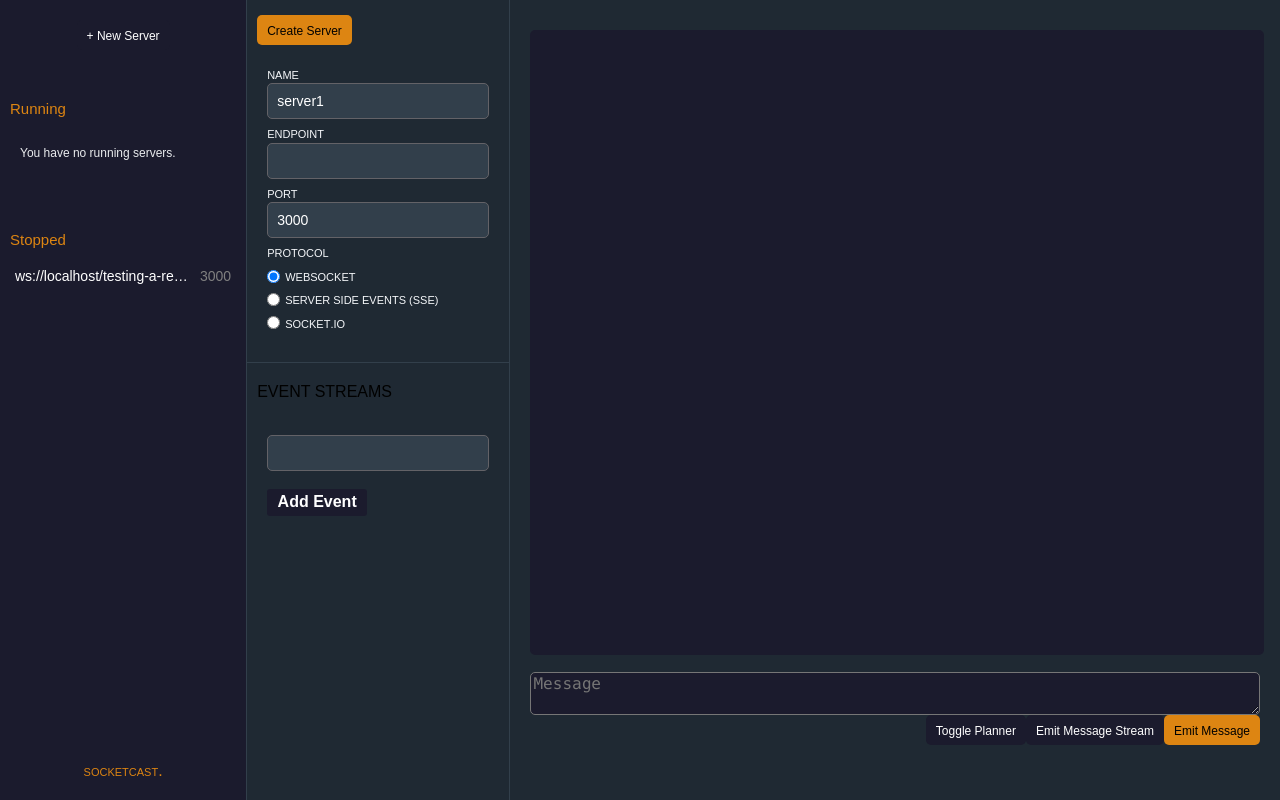
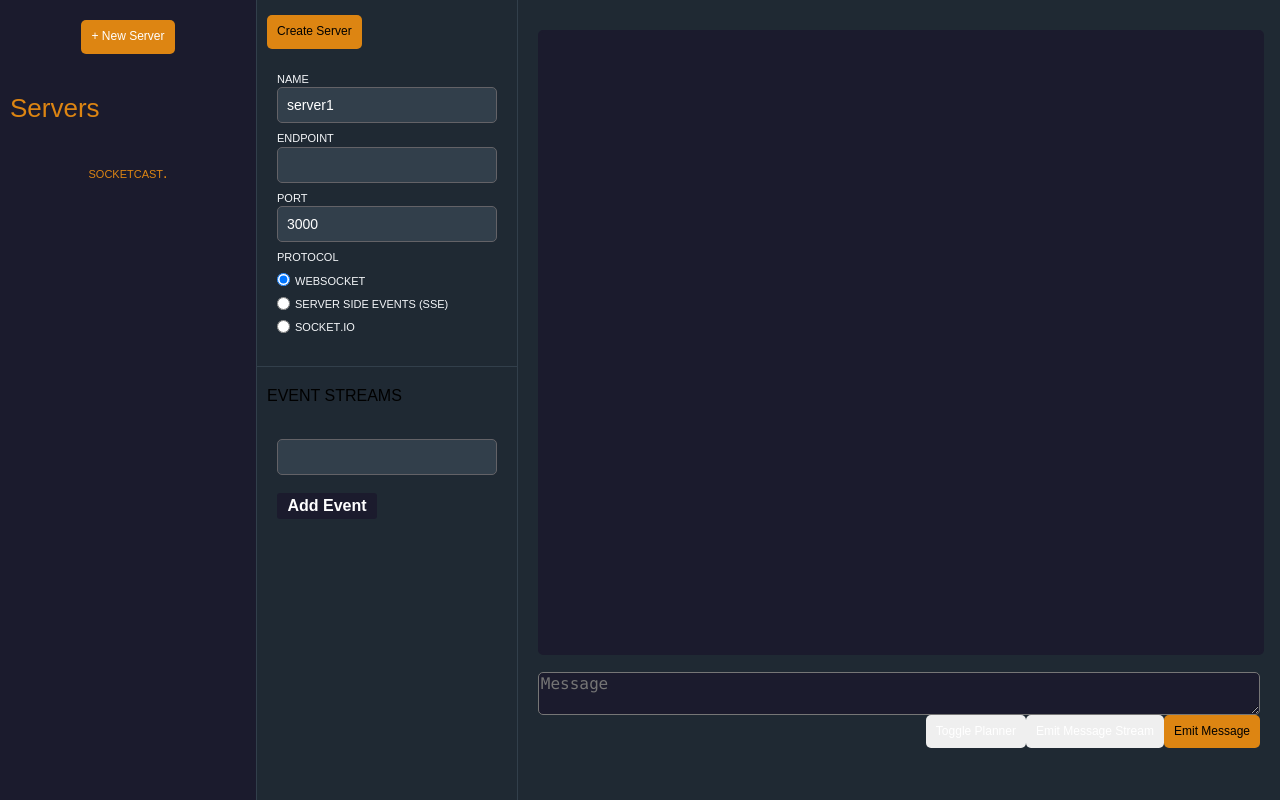
Before and after one commit to oslabs-beta/socketcast, a React app: page / in a window 1280 px wide. Built offline with nearby package versions, Linux system fonts and the light colour scheme.

Commit message:
Refactored sidebar styling and implemented Material-UI icon

```diff
--- a/src/components/Sidebar.tsx
+++ b/src/components/Sidebar.tsx
@@ -5,18 +5,30 @@
 import React from 'react';
 import { useDispatch, useSelector } from 'react-redux';
 import { setCurrentServerId } from '@/store/actions';
+import FiberManualRecordIcon from '@material-ui/icons/FiberManualRecord';
+import { green, red } from '@material-ui/core/colors';
 
 function Sidebar() {
   const dispatch = useDispatch();
   // @ts-ignore
   const servers = useSelector((store) => store.serversReducer.servers);
 
+  const displayServers = Object.values(servers).map((server: any) => {
+    const status = server.status === "RUNNING" ? green[500] : red[500];
     return (
-    <div className="sidebar-container">
-      <div className="top">
-        <div className="sidebar-buttons">
+      <div className="server" key={server.id} onClick={() => dispatch(setCurrentServerId(server.id))}>
+        <span className="name">{server.name}</span>
+        <span className="port">{server.port}</span>
+        <FiberManualRecordIcon style={{ color: status }} />
+      </div>
+    )
+  });
+
+  return (
+    <div className="sidebar">
+      <div className="buttons-display">
         <button
-            className="button secondary"
+          className="button"
           onClick={() => {
             dispatch(setCurrentServerId(''));
           }}
@@ -24,42 +36,9 @@ function Sidebar() {
           + New Server
         </button>
       </div>
-        <div className="server-container">
-          <div className="filter-container">
-            <div className="filter-name">Running</div>
-            {
-              Object.values(servers).length
-                ? Object.values(servers).filter((item: any) => item.status === 'RUNNING').map((item: any) => (
-                  <div
-                    className="server-info"
-                    role="button"
-                    tabIndex={0}
-                    title={item.name}
-                    key={item.id}
-                    onClick={() => { dispatch(setCurrentServerId(item.id)); }}
-                  >
-                    <span className="display-name">{item.name}</span>
-                    <span className="port">{item.port}</span>
-                  </div>
-                )) : <span className="muted-info">You have no running servers.</span>
-            }
-          </div>
-          <div className="filter-container">
-            <div className="filter-name">Stopped</div>
-            {/* Conditionally render the below if there are no stopped servers. */}
-            {/* <span className="muted-info">You have no stopped servers.</span> */}
-            <div
-              className="server-info"
-              role="button"
-              tabIndex={0}
-              title="ws://localhost/testing-a-really-long-path"
-            >
-              <span className="display-name">ws://localhost/testing-a-really-long-path</span>
-              <span className="port">3000</span>
-            </div>
-          </div>
-
-        </div>
+      <div className="servers-display">
+        <div className="title">Servers</div>
+        {displayServers}
       </div>
 
       <div className="bottom">
--- a/src/styles/app.scss
+++ b/src/styles/app.scss
@@ -34,12 +34,10 @@ body {
 /* ---------------------------------------- */
 
 .button {
-  background-color: $primary-background;
   color: white;
   font-size: 12px;
   font-weight: lighter;
   padding: 10px;
-  height: 30px;
   border-radius: 5px;
   border-width: 0px;
 
@@ -79,6 +77,59 @@ input[type="text"] {
 /* --------------  LEFT PANE  ------------- */
 /* ---------------------------------------- */
 
+.sidebar {
+  height: 100%;
+  width: 20%;
+  display: flex;
+  flex-direction: column;
+  //justify-content: space-between;
+  background-color: $primary-background;
+
+  .buttons-display {
+    align-self: center;
+    padding: 20px;
+
+    .button {
+      background-color: $primary-font-color
+    }
+  }
+
+  .servers-display {
+    padding: 20px 0;
+
+    .server {
+      align-self: center;
+      padding: 10px 15px;
+
+      &:hover {
+        background-color: #1F2933;
+        cursor: pointer;
+      }
+
+      .name {
+        max-width: 175px;
+        color: white;
+        font-size: 14px;
+        white-space: nowrap;
+        text-overflow: ellipsis;
+        overflow: hidden;
+      }
+
+      .port {
+        padding: 0 0 0 10px;
+        color: grey;
+        font-size: 14px;
+      }
+    }
+
+    .title {
+      font-size: 26px;
+      color: $primary-font-color;
+      padding: 0 10px;
+    }
+  }
+}
+
 .brand {
   font-variant: small-caps;
   align-items: center;
@@ -86,16 +137,6 @@ input[type="text"] {
   justify-content: center;
   color: $primary-font-color;
   padding: 20px 10px;
-}
-
-.filter-container {
-  padding: 20px 0;
-}
-
-.filter-name {
-  font-size: 15px;
-  color: $primary-font-color;
-  padding: 10px;
 }
 
 .muted-info {
@@ -109,32 +150,7 @@ input[type="text"] {
   padding: 20px;
 }
 
-.server-info {
-  display: flex;
-  justify-content: space-between;
-  padding: 10px 15px;
 
-  &:hover {
-    background-color: #1F2933;
-    cursor: pointer;
-  }
-
-  .display-name {
-    max-width: 175px;
-    color: white;
-    font-size: 14px;
-    white-space: nowrap;
-    text-overflow: ellipsis;
-    overflow: hidden;
-  }
-
-  .port {
-    padding: 0 0 0 10px;
-
-    color: grey;
-    font-size: 14px;
-  }
-}
 
 .sidebar_server {
   color: $base_teal2;
@@ -147,22 +163,6 @@ input[type="text"] {
 
 .sidebar_title {
   color: rgb(226, 226, 226);
-}
-
-.sidebar-container {
-  height: 100%;
-  display: flex;
-  background-color: $primary-background;
-  flex: 0.4;
-  flex-direction: column;
-  justify-content: space-between;
-}
-
-.sidebar-buttons {
-  display: flex;
-  justify-content: center;
-  align-items: center;
-  padding: 20px;
 }
 
 /* ---------------------------------------- */
```
Lines whose indentation alone changed are shown as unchanged.
